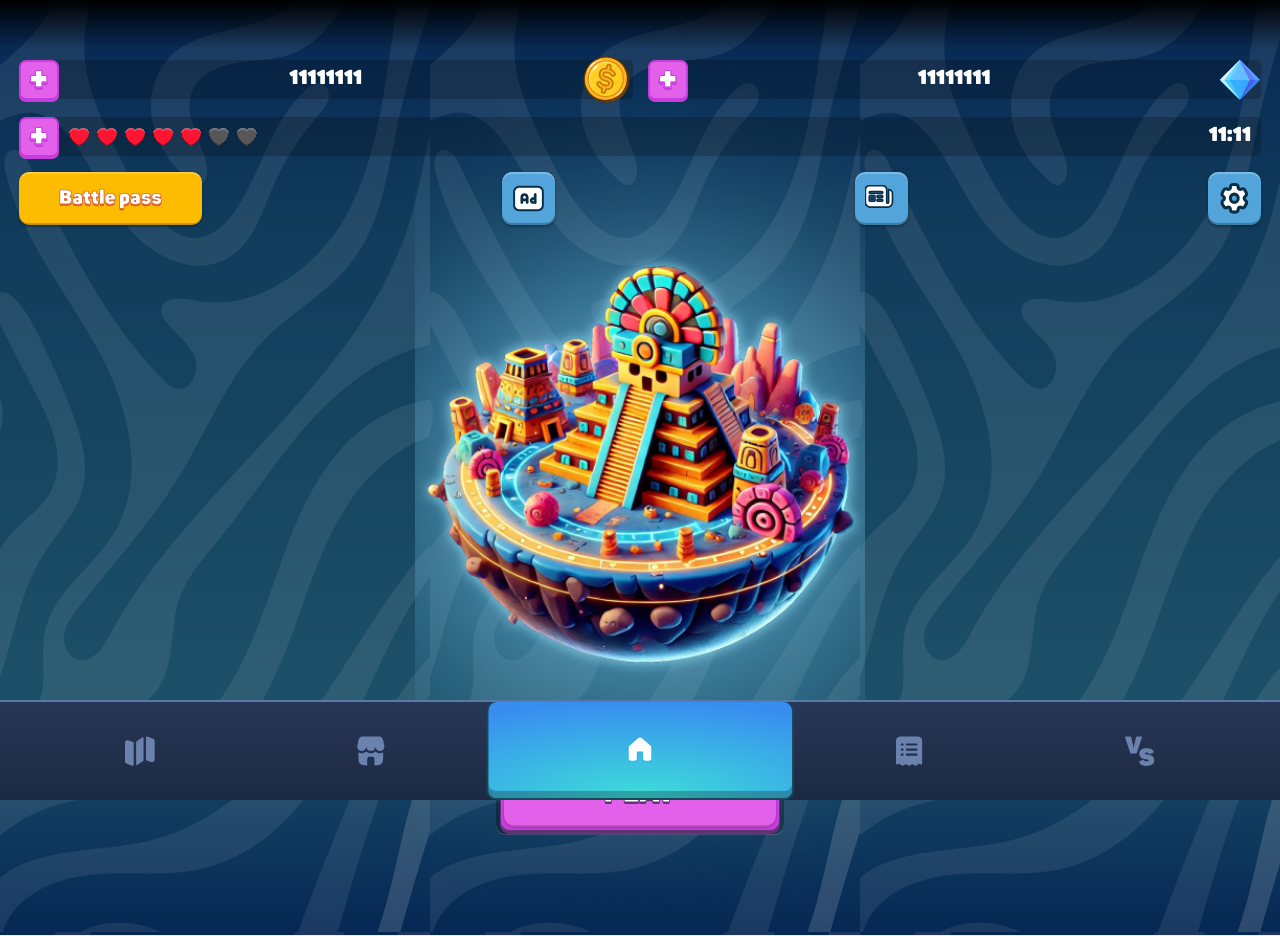
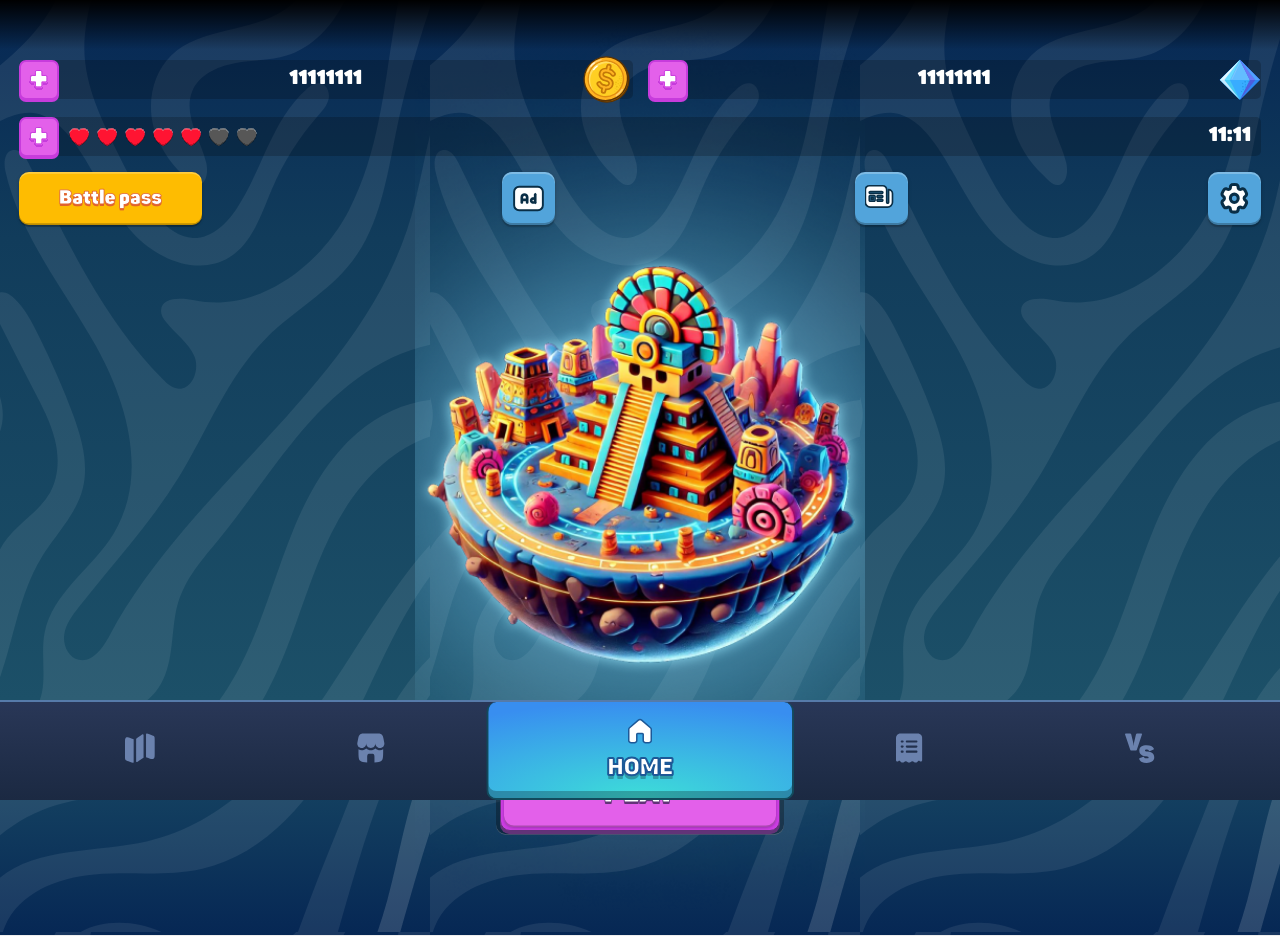
Before and after one commit to EgorDyach/memoryMatch, a React (Vite) app: page / in a window 1280 px wide. Built offline with nearby package versions, Linux system fonts and the light colour scheme.

Commit message:
added text for nav items

```diff
--- a/src/layouts/shared/navBar/NavBar.tsx
+++ b/src/layouts/shared/navBar/NavBar.tsx
@@ -4,6 +4,8 @@ import { navBarLinks } from "./constants";
 import { useLocation, useNavigate } from "react-router-dom";
 import { useEffect, useState } from "react";
 import { radius } from "@lib/theme/radius";
+import { ItemTitle } from "@components/Typography";
+import Flex from "@components/Flex";
 
 const NavBarWrapper = styled.nav`
   position: fixed;
@@ -38,6 +40,15 @@ const NavBarItem = styled.button<{ $isActive: boolean }>`
   svg {
     transition: color 0.3s ease;
   }
+  path {
+    transition: stroke 0.3s ease, stroke-width 0.3s ease;
+    ${(props) =>
+      props.$isActive &&
+      `
+      stroke: #1d5897;
+      stroke-width: 2px;
+    `}
+  }
 `;
 
 const ActiveBg = styled.span<{ $translateX: number }>`
@@ -63,6 +74,15 @@ const Container = styled.div`
   width: 100%;
 `;
 
+const NavItem = styled(ItemTitle)<{ $isActive: boolean }>`
+  color: #fff;
+  -webkit-text-stroke: 2px #1d5897;
+  text-shadow: 0px 4px #00000040;
+  opacity: ${(props) => (props.$isActive ? 1 : 0)};
+  z-index: ${(props) => (props.$isActive ? 1 : -1)};
+  height: ${(props) => (props.$isActive ? "100%" : 0)};
+  transition: opacity 0.3s ease;
+`;
 export const NavBar = () => {
   const [activeIndex, setActiveIndex] = useState(2);
   const { pathname } = useLocation();
@@ -84,7 +104,10 @@ export const NavBar = () => {
               navigate(item.link);
             }}
           >
-            {item.icon(item.link === pathname ? "#fff" : "#6B82AE")}
+            <Flex direction="column" align="center" justify="center" gap="6px">
+              {item.icon(item.link === pathname ? "#fff" : "#6B82AE")}
+              <NavItem $isActive={item.link === pathname}>{item.text}</NavItem>
+            </Flex>
           </NavBarItem>
         ))}
       </Container>
```
